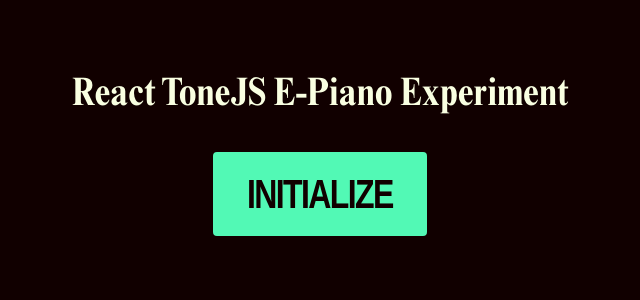
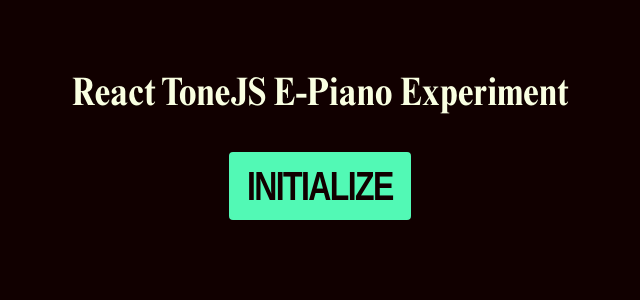
Before and after one commit to unframework/crystal-synth-demo, a React (Create React App) app: page / in a window 1280 px wide. Shown: the top 300 px of the page, without its empty margins (320-960 px from the left). Built offline with nearby package versions, Linux system fonts and the light colour scheme; what react-tone-rack would draw is missing.

Commit message:
More tweaks

```diff
--- a/src/App.tsx
+++ b/src/App.tsx
@@ -16,7 +16,7 @@
   return (
     <button
       className={clsx(
-        'px-4 py-2 rounded-sm cursor-pointer select-none',
+        'px-2 py-1 rounded-sm cursor-pointer select-none',
         'font-sans font-bold tracking-tighter uppercase',
         'border-egreen border-2 bg-egreen',
         'text-eblack',
```
